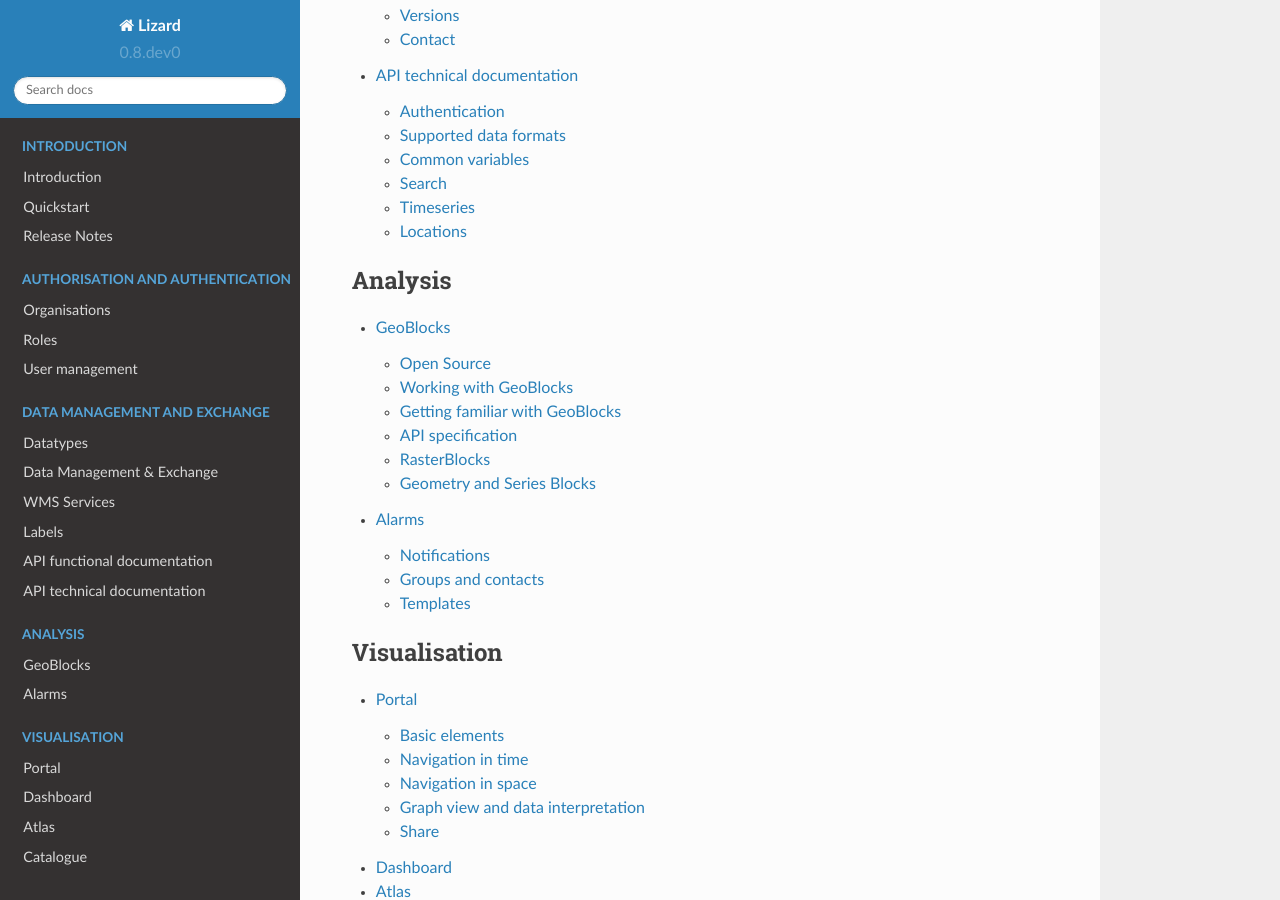
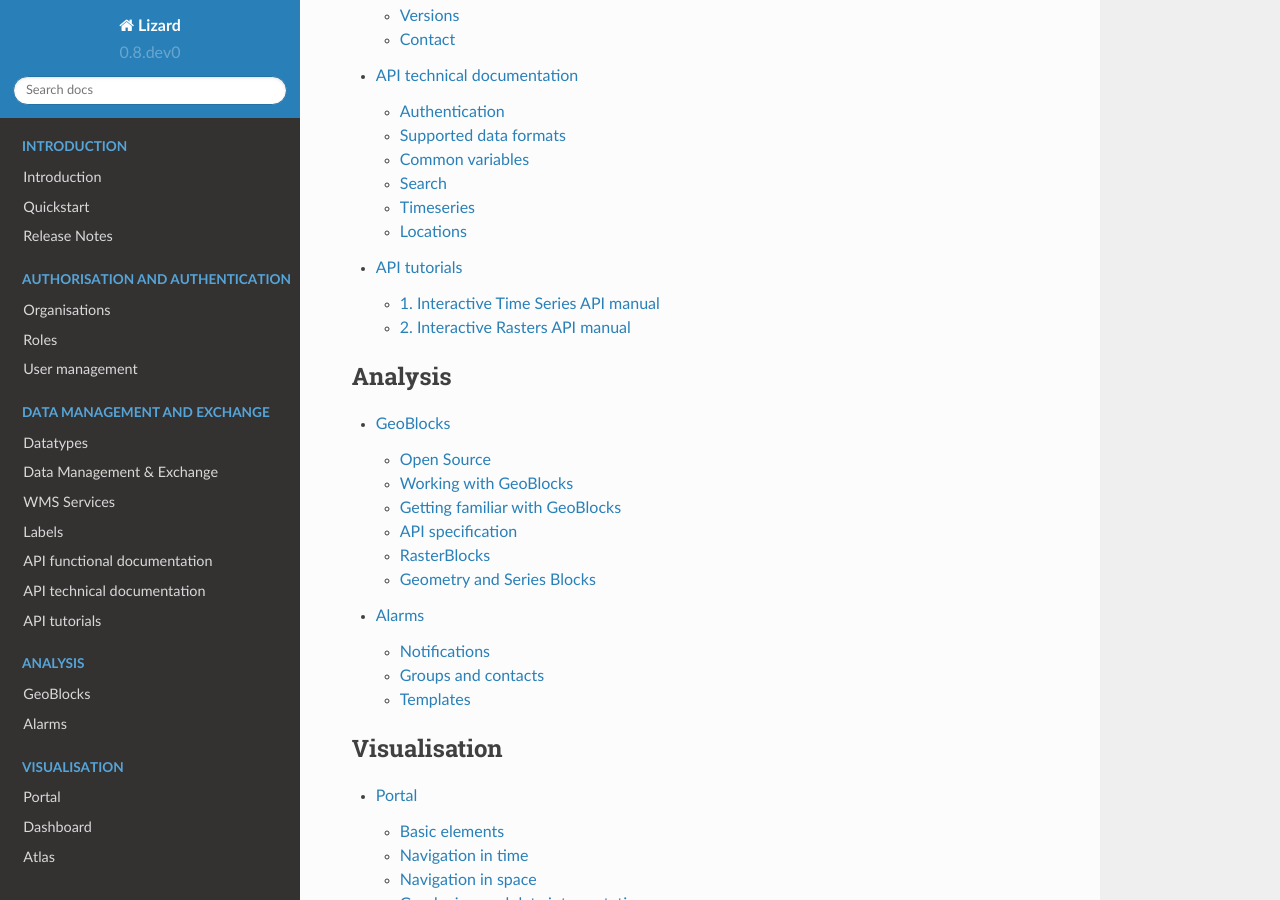
Before and after one commit to nens/lizard-docs, a Sphinx documentation site: the page built from source/index.rst, in a window 1280 px wide and 900 px high, scrolled down 1236 px. Built offline with Sphinx 7.4.7 and the Read the Docs theme 2.0.0, drawn with Linux system fonts in a browser that asks for light colours; formulas are drawn with MathJax 3; part of the change alters nothing that is shown.

Commit message:
API tutorials
Added new section: API tutorials

```diff
--- /dev/null
+++ b/source/c_apitutorials.rst
@@ -0,0 +1,34 @@
+==============================
+API tutorials
+==============================
+
+We created interactive manuals for data scientists to use the Lizard API.
+At the moment we have the following 2:
+
+
+
+
+1. Interactive Time Series API manual
+--------------------------------------
+
+| `Notebook for api/v4/timeseries <https://colab.research.google.com/drive/1VnwgAJQ-bSq2nsyAjaS43xm6noyfcTEc#scrollTo=FQ79duRxpTFt>`_
+
+
+
+2. Interactive Rasters API manual
+------------------------------------
+
+| `Notebook for /api/v4/rasters <https://colab.research.google.com/drive/1m9ECiz_mkkMWdxksAOUReOMHK4X7u-bH>`_
+
+
+
+.. topic:: Jupyter notebook
+
+    Jupyter Notebook is a web application that allows to share Python documents that contain live code, equations, visualisations and
+    narrative text. Uses include: data cleaning and transformation, numerical simulation, statistical modeling, data visualisation, machine
+    learning, and much more. You can run the code in the browser, but you can also copy the code to your own programming app.
+
+
+
+.. note::
+	API v4 is the experimental API version. API v3 is our stable version. We will revision the tutorials after a release.
--- a/source/index.rst
+++ b/source/index.rst
@@ -32,6 +32,7 @@ Welcome to the Lizard documentation!
    c_labels
    c_apifunctional
    c_apitechnical
+   c_apitutorials
 
 .. toctree::
    :maxdepth: 2
```
